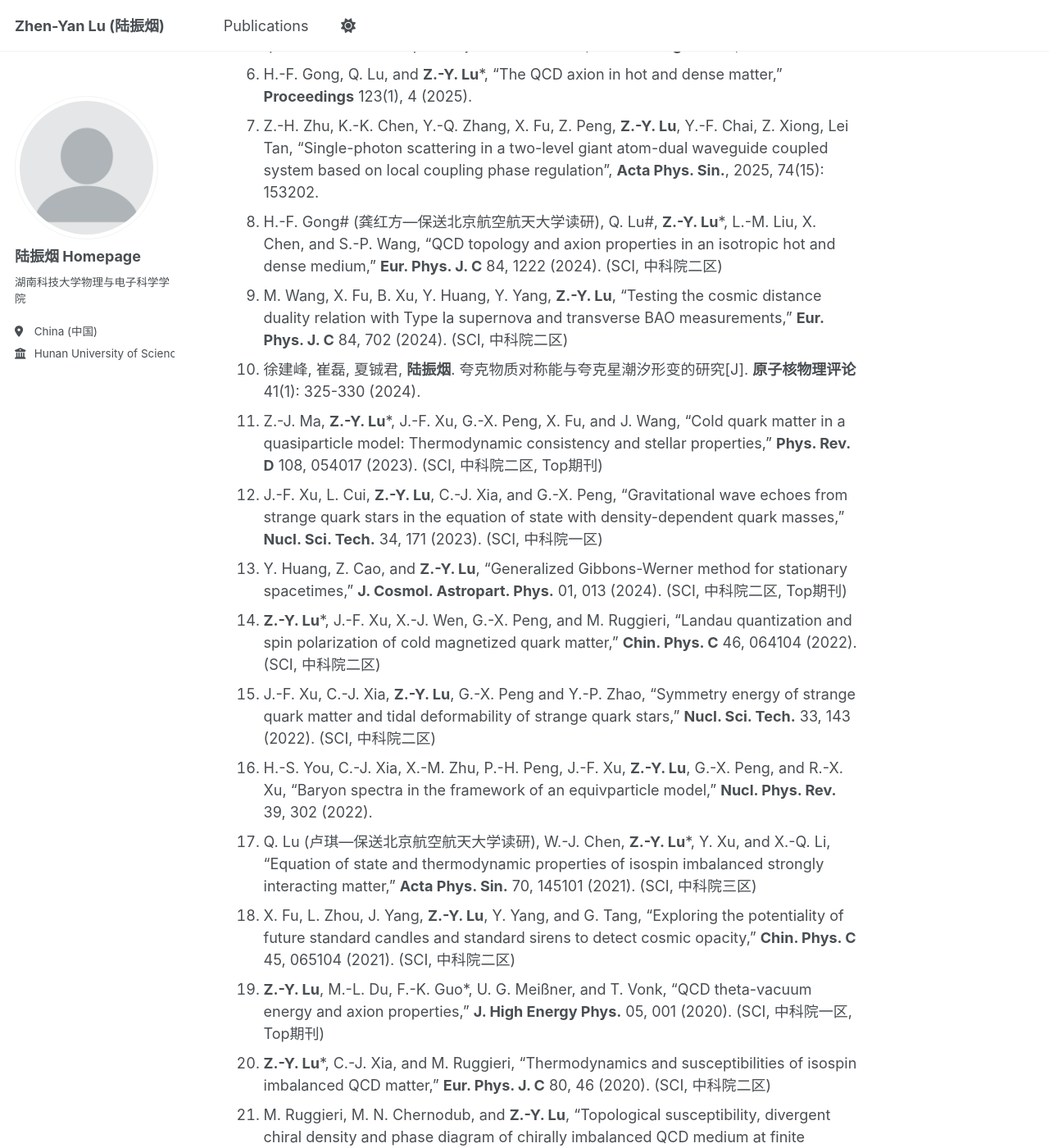
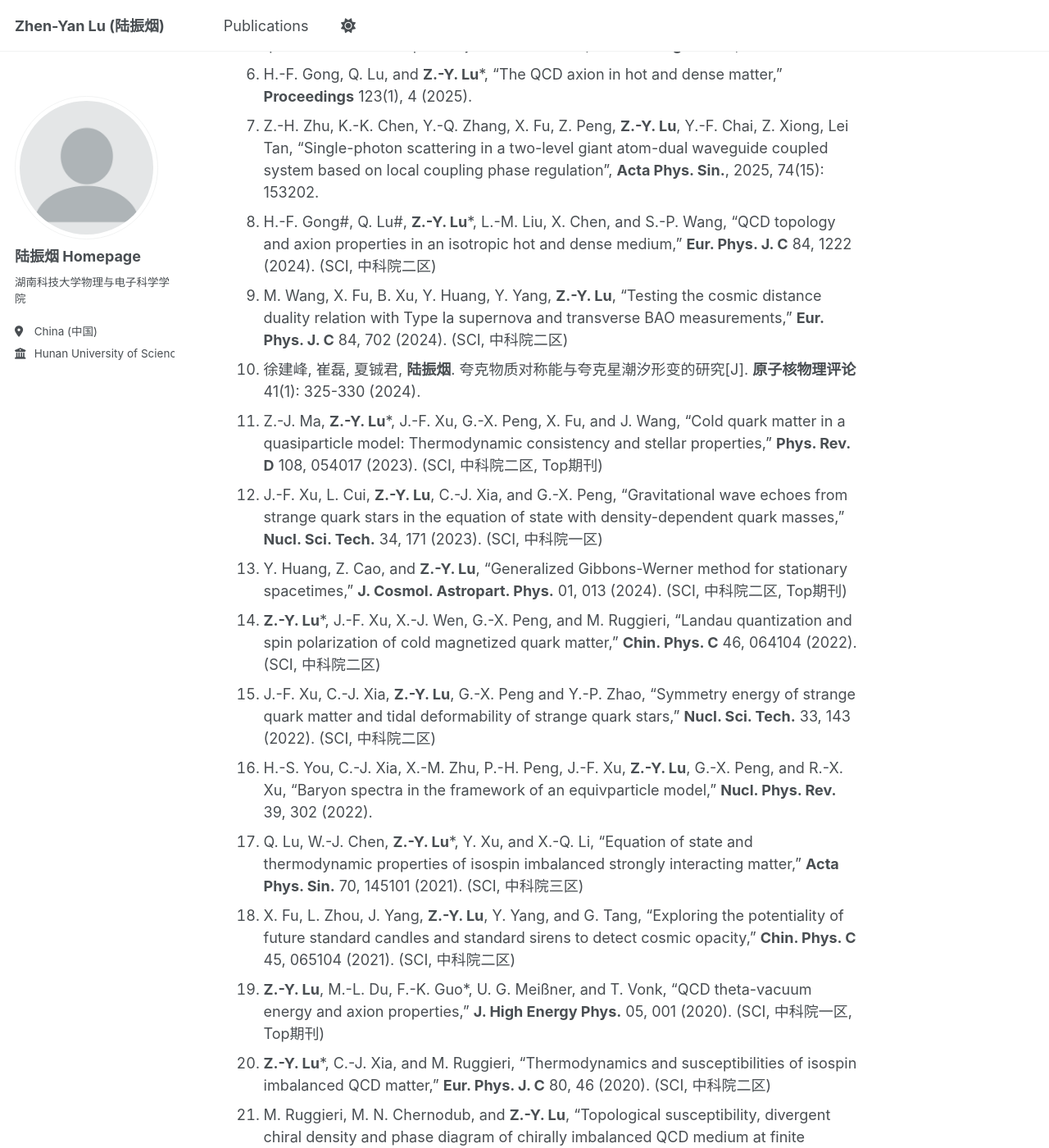
Before and after one commit to luzhenyan-stack/luzhenyan.github.io, a Jekyll site: the page built from _pages/about.md, in a window 1280 px wide and 1400 px high, scrolled down 1697 px. Shown: the whole window at 82% size. Built offline with Jekyll 4.4.1, drawn with Linux system fonts in a browser that asks for light colours; a script that is not in the unit is left out.

Commit message:
Update about.md

```diff
--- a/_pages/about.md
+++ b/_pages/about.md
@@ -51,7 +51,7 @@ redirect_from:
 5. S.-P. Wang, Z.-J. Ma, J.-F. Xu and **Z.-Y. Lu***, “Constraints on the equation of state of quark stars from compact object observations,” **Proceedings** 123(1), 3 (2025).
 6. H.-F. Gong, Q. Lu, and **Z.-Y. Lu***, “The QCD axion in hot and dense matter,” **Proceedings** 123(1), 4 (2025).
 7. Z.-H. Zhu, K.-K. Chen, Y.-Q. Zhang, X. Fu, Z. Peng, **Z.-Y. Lu**, Y.-F. Chai, Z. Xiong, Lei Tan, “Single-photon scattering in a two-level giant atom-dual waveguide coupled system based on local coupling phase regulation”, **Acta Phys. Sin.**, 2025, 74(15): 153202.
-8. H.-F. Gong# (龚红方—保送北京航空航天大学读研), Q. Lu#, **Z.-Y. Lu***, L.-M. Liu, X. Chen, and S.-P. Wang, “QCD topology and axion properties in an isotropic hot and dense medium,” **Eur. Phys. J. C** 84, 1222 (2024). (SCI, 中科院二区)
+8. H.-F. Gong#, Q. Lu#, **Z.-Y. Lu***, L.-M. Liu, X. Chen, and S.-P. Wang, “QCD topology and axion properties in an isotropic hot and dense medium,” **Eur. Phys. J. C** 84, 1222 (2024). (SCI, 中科院二区)
 9. M. Wang, X. Fu, B. Xu, Y. Huang, Y. Yang, **Z.-Y. Lu**, “Testing the cosmic distance duality relation with Type Ia supernova and transverse BAO measurements,” **Eur. Phys. J. C** 84, 702 (2024). (SCI, 中科院二区)
 10. 徐建峰, 崔磊, 夏铖君, **陆振烟**. 夸克物质对称能与夸克星潮汐形变的研究[J]. **原子核物理评论** 41(1): 325-330 (2024).
 11. Z.-J. Ma, **Z.-Y. Lu***, J.-F. Xu, G.-X. Peng, X. Fu, and J. Wang, “Cold quark matter in a quasiparticle model: Thermodynamic consistency and stellar properties,” **Phys. Rev. D** 108, 054017 (2023). (SCI, 中科院二区, Top期刊)
@@ -60,7 +60,7 @@ redirect_from:
 14. **Z.-Y. Lu***, J.-F. Xu, X.-J. Wen, G.-X. Peng, and M. Ruggieri, “Landau quantization and spin polarization of cold magnetized quark matter,” **Chin. Phys. C** 46, 064104 (2022). (SCI, 中科院二区)
 15. J.-F. Xu, C.-J. Xia, **Z.-Y. Lu**, G.-X. Peng and Y.-P. Zhao, “Symmetry energy of strange quark matter and tidal deformability of strange quark stars,” **Nucl. Sci. Tech.** 33, 143 (2022). (SCI, 中科院二区)
 16. H.-S. You, C.-J. Xia, X.-M. Zhu, P.-H. Peng, J.-F. Xu, **Z.-Y. Lu**, G.-X. Peng, and R.-X. Xu, “Baryon spectra in the framework of an equivparticle model,” **Nucl. Phys. Rev.** 39, 302 (2022).
-17. Q. Lu (卢琪—保送北京航空航天大学读研), W.-J. Chen, **Z.-Y. Lu***, Y. Xu, and X.-Q. Li, “Equation of state and thermodynamic properties of isospin imbalanced strongly interacting matter,” **Acta Phys. Sin.** 70, 145101 (2021). (SCI, 中科院三区)
+17. Q. Lu, W.-J. Chen, **Z.-Y. Lu***, Y. Xu, and X.-Q. Li, “Equation of state and thermodynamic properties of isospin imbalanced strongly interacting matter,” **Acta Phys. Sin.** 70, 145101 (2021). (SCI, 中科院三区)
 18. X. Fu, L. Zhou, J. Yang, **Z.-Y. Lu**, Y. Yang, and G. Tang, “Exploring the potentiality of future standard candles and standard sirens to detect cosmic opacity,” **Chin. Phys. C** 45, 065104 (2021). (SCI, 中科院二区)
 19. **Z.-Y. Lu**, M.-L. Du, F.-K. Guo*, U. G. Meißner, and T. Vonk, “QCD theta-vacuum energy and axion properties,” **J. High Energy Phys.** 05, 001 (2020). (SCI, 中科院一区, Top期刊)
 20. **Z.-Y. Lu***, C.-J. Xia, and M. Ruggieri, “Thermodynamics and susceptibilities of isospin imbalanced QCD matter,” **Eur. Phys. J. C** 80, 46 (2020). (SCI, 中科院二区)
```
